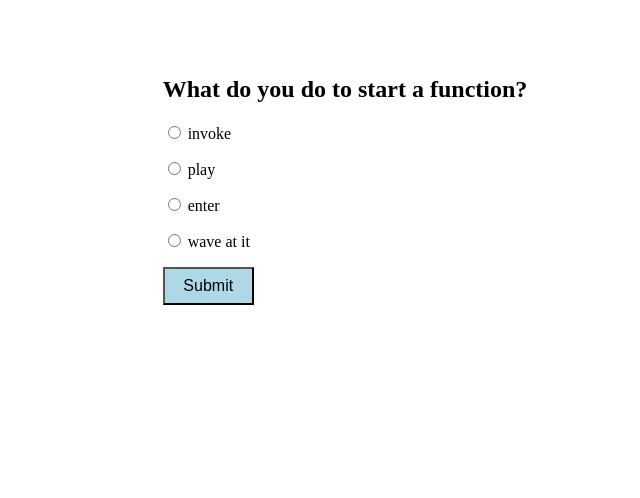
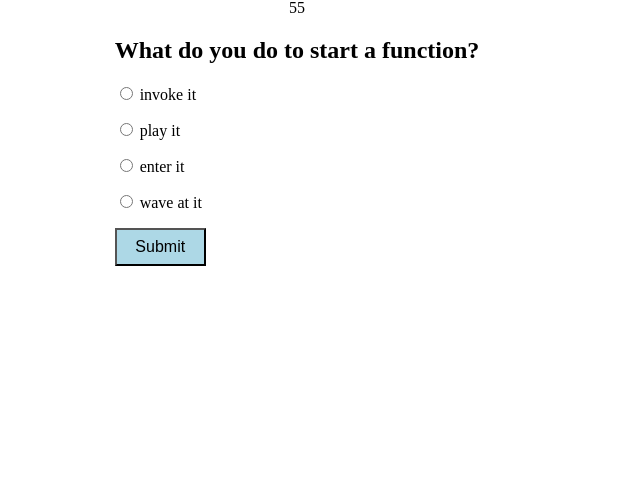
Before and after one commit to mrgssg/code-quiz-4, a plain HTML site: page index.html in a window 1280 px wide. Shown: the part 302-800 px from the top of the page, without its empty margins (343-983 px from the left). Drawn offline with Linux system fonts and the light colour scheme.

Commit message:
fixed timer

```diff
--- a/index.html
+++ b/index.html
@@ -8,15 +8,12 @@
     <title>Quiz Game</title>
 </head>
 
-<header>
-    <div class="timer" id="countdown"></div>
-</header>
 
 <body>
 
     <div class="quiz-container" id="quiz">
-
     <h1 class="quiz-header"> The Code Quiz</h1>
+    <div class="timer" id="countdown"> </div>
     <h2 id="question"> You've Got This! </h2>
         <ul>
             <li>
--- a/script.js
+++ b/script.js
@@ -1,28 +1,26 @@
-const timerEl = document.getElementById('timer');
+var timerEl = document.getElementById('countdown');
+var timer = 60
 
 function countdown () {
-console.log("it works");
-const timeLeft = 3;
-const timeInterval = setInterval(function () {
-    if (timeLeft > 1) {
-    timerEl = timeLeft;
-    timeLeft--;
-    } else if (timeLeft === 1) {
-    timerEl = timeLeft ;
-    timeLeft--;
-    } else {
-        timerEl ="time's up";
+// console.log("it works");
+var timeInterval = setInterval(function () {
+    timer--;
+    timerEl.textContent = timer
+    if (timer <= 1) {
+        timerEl.textContent = 0
         clearInterval(timeInterval);
     }
-}, 3000);
+}, 1000);
 }
 
-const quizQuest = [
+countdown ()
+
+var quizQuest = [
     {
         question: "What do you do to start a function?",
-        a: "invoke",
-        b: "play",
-        c: "enter",
+        a: "invoke it",
+        b: "play it",
+        c: "enter it",
         d: "wave at it",
         correct: "a",
     },
@@ -52,14 +50,14 @@ const quizQuest = [
     },
 ]
 
-const quiz = document.getElementById('quiz')
-const answerEl = document.querySelectorAll('.answer')
-const questionEl = document.getElementById('question')
-const a_text = document.getElementById('a_text')
-const b_text = document.getElementById('b_text')
-const c_text = document.getElementById('c_text')
-const d_text = document.getElementById('d_text')
-const submitBtn = document.getElementById('submit')
+var quiz = document.getElementById('quiz')
+var answerEl = document.querySelectorAll('.answer')
+var questionEl = document.getElementById('question')
+var a_text = document.getElementById('a_text')
+var b_text = document.getElementById('b_text')
+var c_text = document.getElementById('c_text')
+var d_text = document.getElementById('d_text')
+var submitBtn = document.getElementById('submit')
 
 let currentQuiz = 0
 let score = 0
@@ -70,7 +68,7 @@ function newQuiz() {
 
     deselectAnswers()
 
-    const currentQuizQuest = quizQuest[currentQuiz]
+   var currentQuizQuest = quizQuest[currentQuiz]
 
     questionEl.innerText = currentQuizQuest.question
     a_text.innerText = currentQuizQuest.a
--- a/style.css
+++ b/style.css
@@ -1,11 +1,3 @@
-header {
-    display: flex;
-    justify-content: flex-end;
-    align-items: flex-start;
-    margin: 0;
-    padding: 3rem;
-}
-
 body {
     display: flex;
     align-items: center;
@@ -14,8 +6,13 @@ body {
     margin: 0;
 }
 
+.timer {
+    display: flex;
+    justify-content: center;
+}
+
 .quiz-header {
-padding: 4rem;
+padding: 1rem;
 }
 
 h1 {
```
